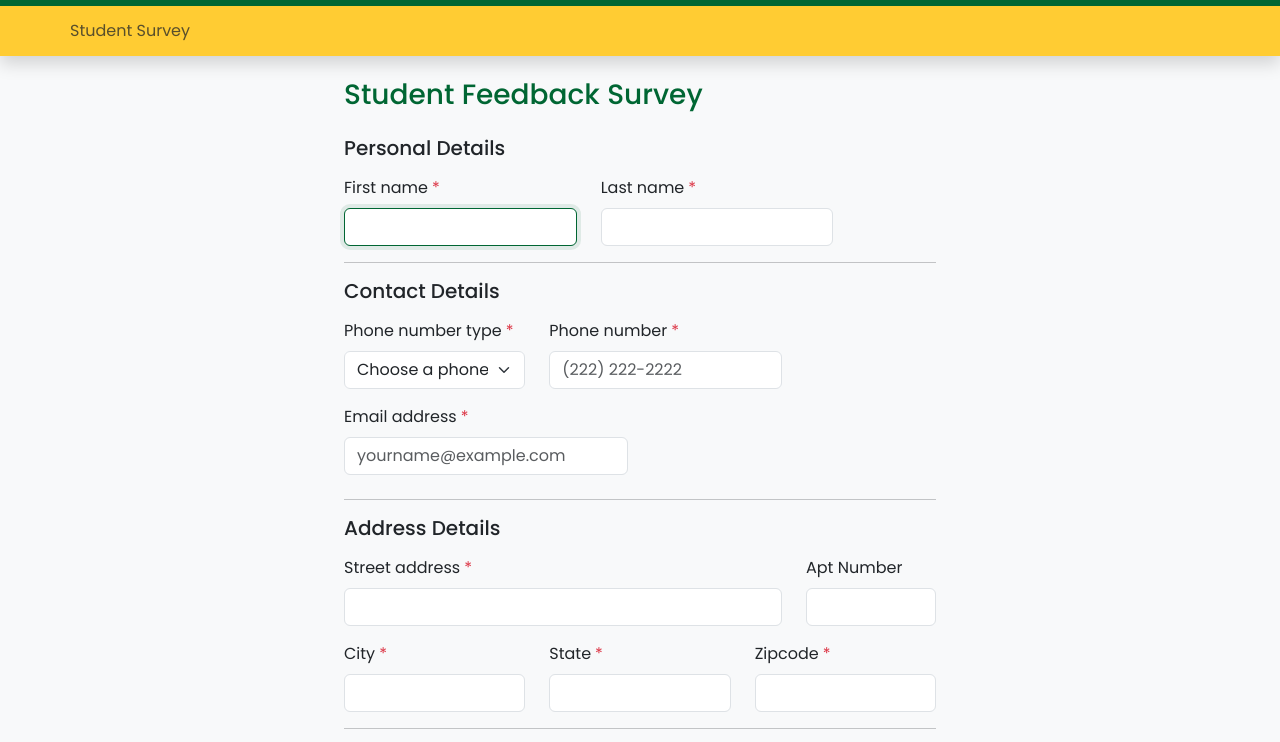
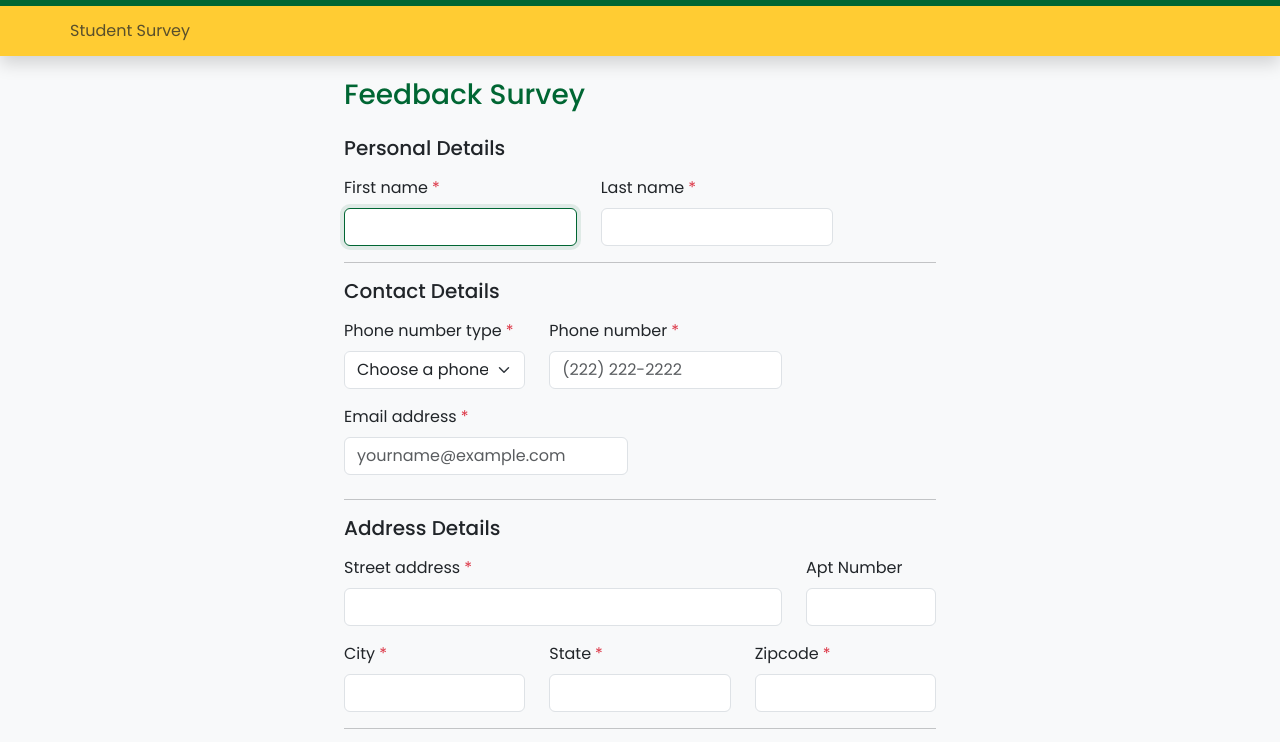
Before and after one commit to SaiAbhinav/swe645-student-survey, a plain HTML site: page index.html in a window 1280 px wide. Shown: the part 44-786 px from the top of the page. Drawn offline with nearby package versions, Linux system fonts and the light colour scheme.

Commit message:
Modified form title

```diff
--- a/index.html
+++ b/index.html
@@ -51,7 +51,7 @@
 
     <!-- Main Content Section -->
     <main class="col-md-6 col-12 mx-auto px-4">
-      <h3 class="mt-4 mb-4">Student Feedback Survey</h3>
+      <h3 class="mt-4 mb-4">Feedback Survey</h3>
       <!-- Survey Form -->
       <form autocomplete="on" class="mb-5 survey-form needs-validation" novalidate>
         <!-- Personal Details -->
```
